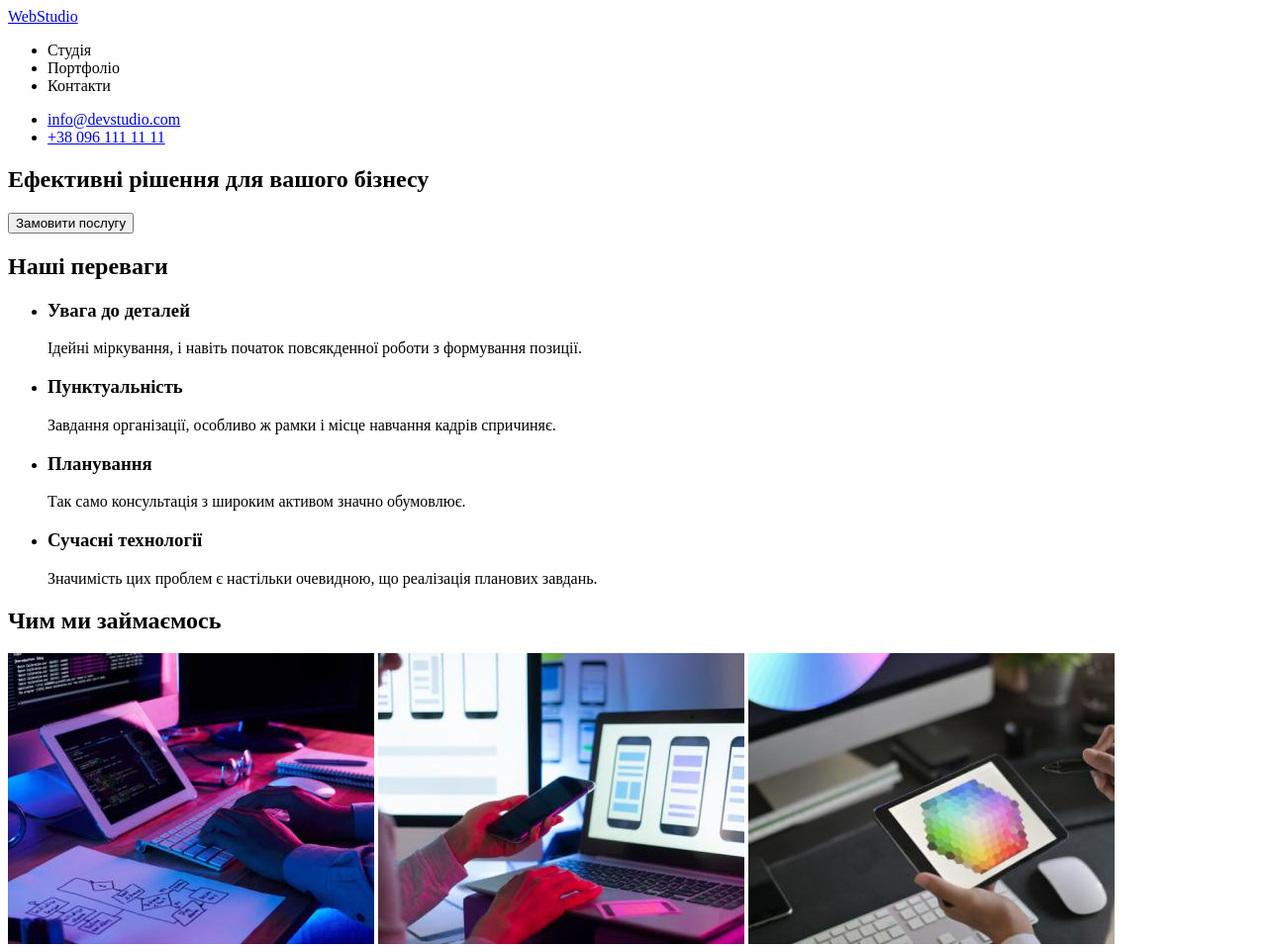
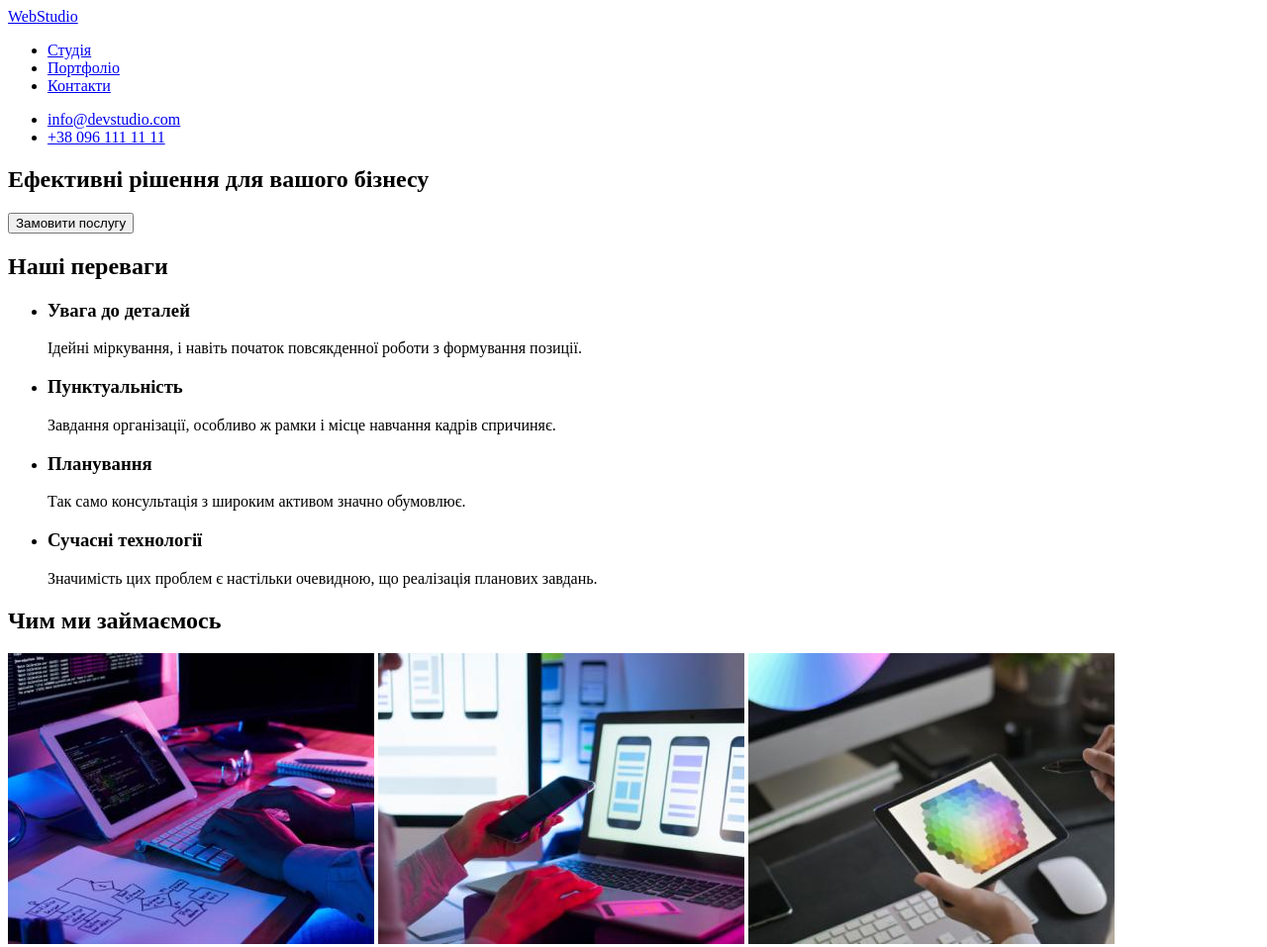
Before and after one commit to olli20/goit-markup-hw-01, a plain HTML site: page index.html in a window 1280 px wide. Shown: the top 957 px of the page at 99% size. Drawn offline with Linux system fonts and the light colour scheme.

Commit message:
Додані посилання в основному меню index.html

```diff
--- a/index.html
+++ b/index.html
@@ -13,9 +13,9 @@
         <nav>
             <a href="./index.html">WebStudio</a>
             <ul>
-                <li>Студія</li>
-                <li>Портфоліо</li>
-                <li>Контакти</li>
+                <li><a href="./index.html">Студія</a></li>
+                <li><a href="./portfolio.html">Портфоліо</a></li>
+                <li><a href="./contacts.html">Контакти</a></li>
             </ul>
         </nav>
 
```
